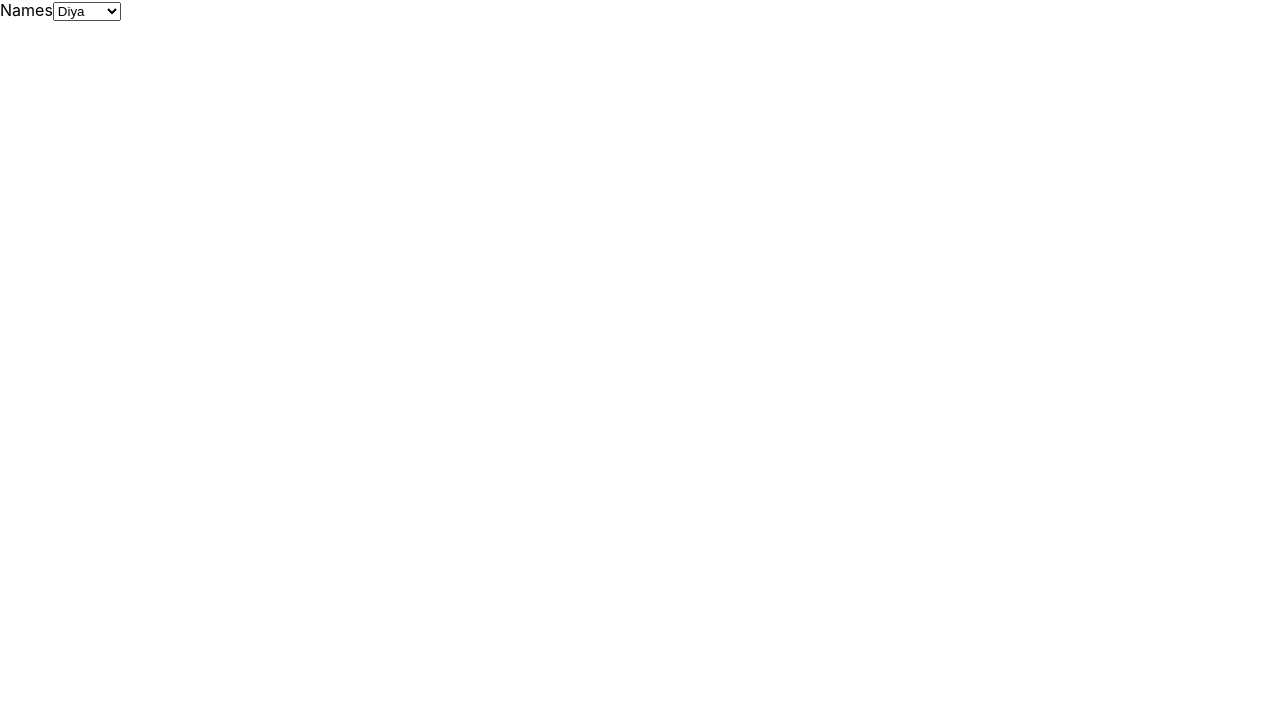
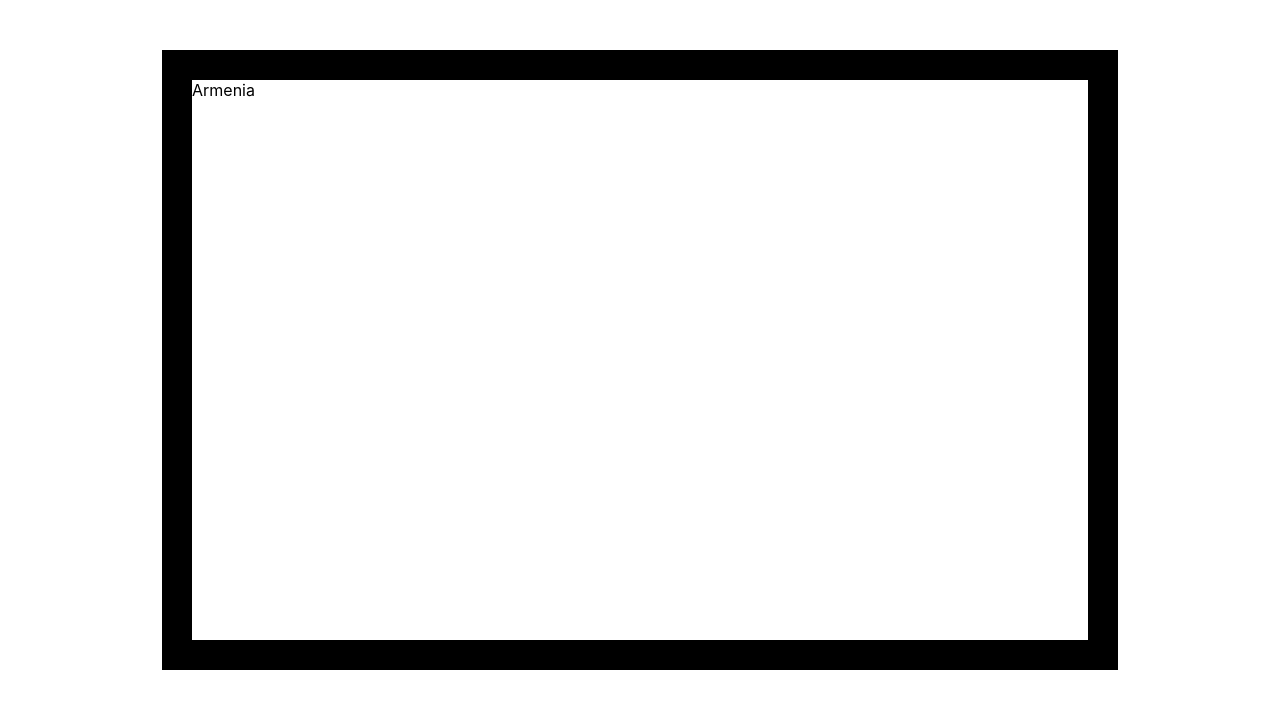
Before and after one commit to dtarxanyan/movies-project, a React (Create React App) app: page / in a window 1280 px wide. Shown: the top 708 px of the page. Built offline with nearby package versions, Linux system fonts and the light colour scheme.

Commit message:
suren-zaqaryan-border-task

```diff
--- a/src/App.css
+++ b/src/App.css
@@ -7,32 +7,9 @@
   pointer-events: none;
 }
 
-@media (prefers-reduced-motion: no-preference) {
-  .App-logo {
-    animation: App-logo-spin infinite 20s linear;
-  }
+.border {
+  margin: 50px auto;
+  height: 70vh;
+  width: 70vw;
+  border: 30px solid black;
 }
-
-.App-header {
-  background-color: #282c34;
-  min-height: 100vh;
-  display: flex;
-  flex-direction: column;
-  align-items: center;
-  justify-content: center;
-  font-size: calc(10px + 2vmin);
-  color: white;
-}
-
-.App-link {
-  color: #61dafb;
-}
-
-@keyframes App-logo-spin {
-  from {
-    transform: rotate(0deg);
-  }
-  to {
-    transform: rotate(360deg);
-  }
-}
--- a/src/App.js
+++ b/src/App.js
@@ -1,10 +1,18 @@
 import React from 'react';
 import TableContainer from './components/Table/TableContainer';
 import DropdownContainer from './components/Dropdown/DropdownContainer';
+import './App.css';
+
+class Border extends React.Component {
+  render() {
+    const { children } = this.props;
+    return <div className="border">{children}</div>;
+  }
+}
 
 class App extends React.Component {
   render() {
-    return <DropdownContainer />;
+    return <Border>Armenia</Border>;
   }
 }
 
```
